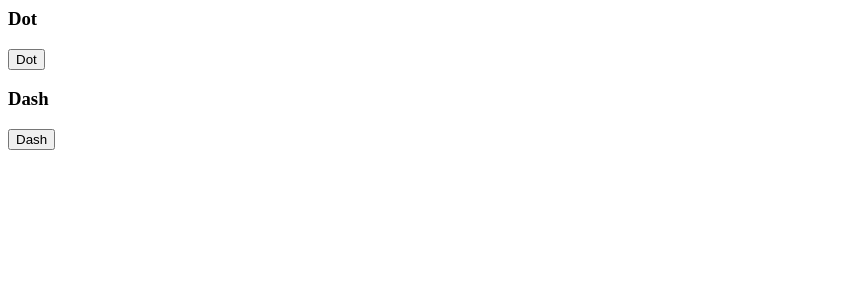
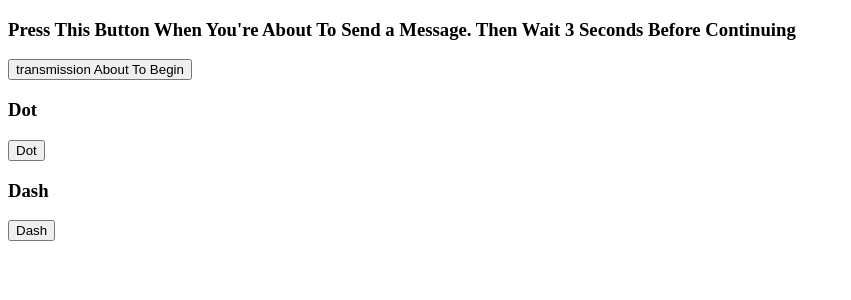
Before and after one commit to Jonathan-Avila/LED_Morse_Code, a Flask app: page /json in a window 1280 px wide. Shown: the top 300 px of the page, without its empty margins (0-851 px from the left). Run offline with Flask 2, Linux system fonts and the light colour scheme; some libraries are stand-ins or nearby versions.

Commit message:
added transmission start button

```diff
--- a/main.py
+++ b/main.py
@@ -9,6 +9,15 @@ app = Flask(__name__)
 
 @app.route('/json')
 def json():
+    return render_template('json.html')
+
+@app.route('/transmission')
+def transmission_start():
+    led.on()
+    buzzer.on()
+    sleep(3)
+    led.off()
+    buzzer.off()
     return render_template('json.html')
 
 @app.route('/dot')
--- a/templates/json.html
+++ b/templates/json.html
@@ -1,4 +1,35 @@
+<!DOCTYPE html>
+<html>
+<head>
+<link rel="icon" type="image/x-ico" href="https://raw.githubusercontent.com/Jonathan-Avila/favicon_J/main/favicon.ico"/>
+</head>
+<title>Morse Code</title>
+
 <script src="//ajax.googleapis.com/ajax/libs/jquery/1.9.1/jquery.min.js"></script>
+
+<script type=text/javascript>
+        $(function() {
+          $('a#transmission').on('click', function(e) {
+            e.preventDefault()
+            $.getJSON('/transmission',
+                function(data) {
+              //do nothing
+            });
+            return false;
+          });
+        });
+</script>
+
+
+
+<div class='container'>
+    <h3>Press This Button When You're About To Send a Message. Then Wait 3 Seconds Before Continuing</h3>
+        <form>
+            <a href=# id=transmission><button class='btn btn-default'>transmission About To Begin</button></a>
+        </form>
+
+</div>
+
 <script type=text/javascript>
         $(function() {
           $('a#dot').on('click', function(e) {
```
